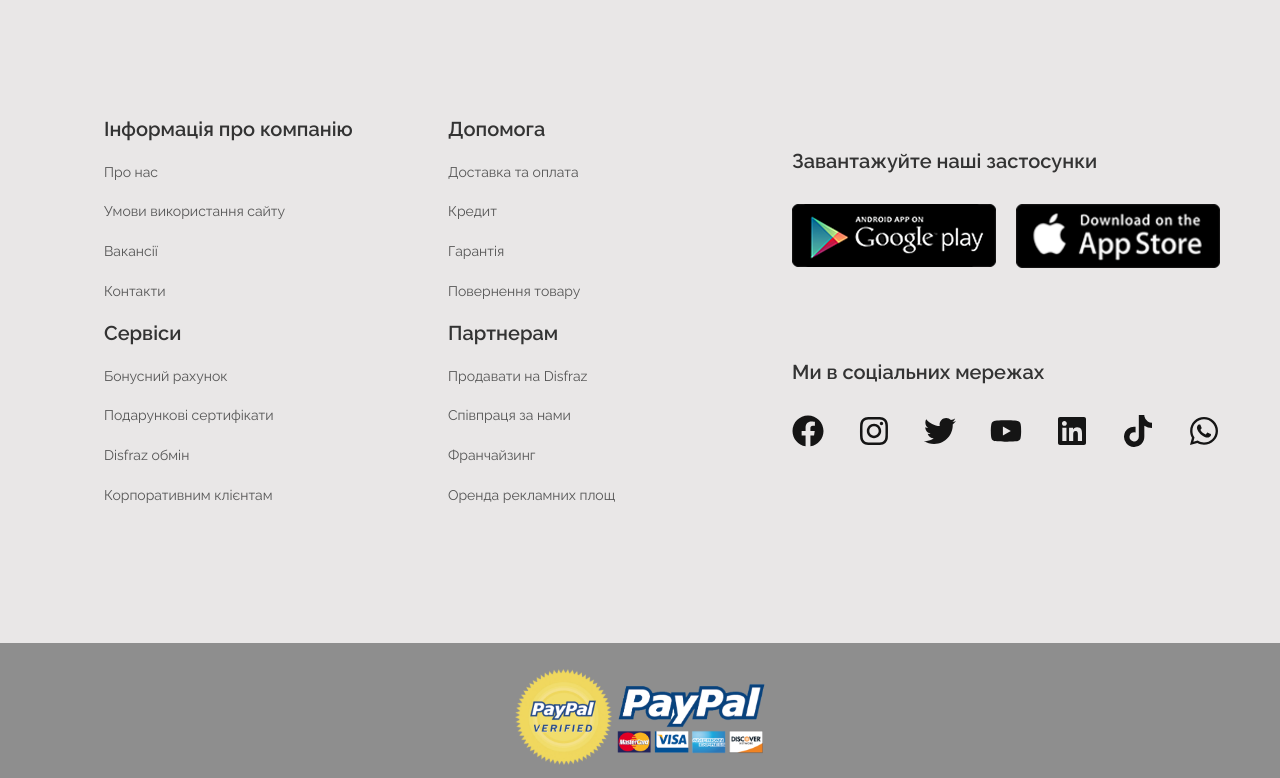
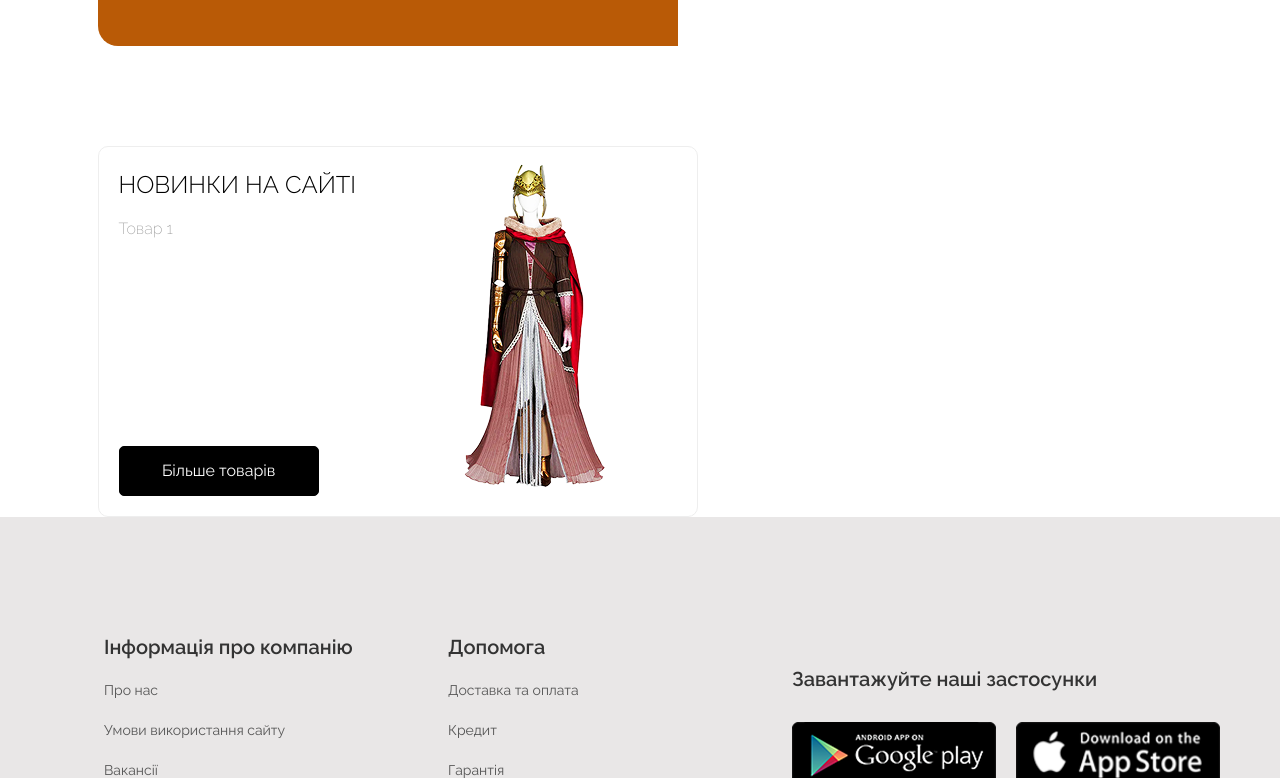
Before and after one commit to sofiyaBV/disfraz, a React (Create React App) app in the folder front-user/: page / in a window 1280 px wide. Shown: the part 653-1431 px from the top of the page. Built offline with nearby package versions, Linux system fonts and the light colour scheme.

Commit message:
new on the site компонент и стили

```diff
--- /dev/null
+++ b/front-user/src/components/homePage/NewsOnTheSite.jsx
@@ -0,0 +1,31 @@
+import ButtonGeneral from "../buttons/ButtonGeneral";
+import style from "../../style/newOnTheSite.module.css";
+
+const NewsOnTheSite = ({
+  title = "Новинки на сайті",
+  productName,
+  img,
+  link,
+}) => {
+  return (
+    // Новинки на сайті
+    <div className={style.general}>
+      <div>
+        <h3>{title}</h3>
+        <p>{productName}</p>
+        <ButtonGeneral
+          initialColor="black"
+          borderColor="black"
+          text="Більше товарів"
+          link={link}
+          textColor="white"
+        />
+      </div>
+      <div>
+        <img src={img} alt={productName} />
+      </div>
+    </div>
+  );
+};
+
+export default NewsOnTheSite;
--- a/front-user/src/components/homePage/Offers.jsx
+++ b/front-user/src/components/homePage/Offers.jsx
@@ -14,7 +14,6 @@ const Offers = ({
   return (
     <div className={style.offers_container}>
       <div className={style.offers_content}>
-        {/* Левая сторона с текстом */}
         <div
           className={style.text_section}
           style={{ backgroundColor, color: textColor }}
@@ -26,12 +25,11 @@ const Offers = ({
             borderColor={textColor}
             text={buttonText}
             width="clamp(1rem, 11vw, 49rem)"
-            height="clamp(2rem, 5vw, 3.13rem)"
+            height="clamp(2rem, 5vw, 4.13rem)"
             link={buttonLink}
             textColor={buttonTextColor}
           />
         </div>
-        {/* Правая сторона с фото */}
         <div className={style.image_section}>
           <img src={img} alt="Offer Foto" />
         </div>
--- a/front-user/src/pages/HomePage.js
+++ b/front-user/src/pages/HomePage.js
@@ -2,11 +2,13 @@ import React, { useEffect, useRef } from "react";
 import style from "../style/pagesStyle/homePage.module.css";
 import Offers from "../components/homePage/Offers";
 import offersData from "../utils/OffersData";
+import NewsOnTheSite from "../components/homePage/NewsOnTheSite";
+
+import foto from "../img/newSite.png";
 
 const HomePage = () => {
   const scrollRef = useRef(null);
 
-  // Автоматическая прокрутка
   useEffect(() => {
     const scrollContainer = scrollRef.current;
     if (!scrollContainer) return;
@@ -45,6 +47,14 @@ const HomePage = () => {
           />
         ))}
       </div>
+      <div className={style.news_general}>
+        <NewsOnTheSite
+          title="Новинки на сайті"
+          productName="Товар 1"
+          img={foto}
+          link="/products"
+        />
+      </div>
     </div>
   );
 };
--- /dev/null
+++ b/front-user/src/style/newOnTheSite.module.css
@@ -0,0 +1,95 @@
+/* Главный контейнер */
+.general {
+    display: flex;
+    /* width: 100%; Занимает всю доступную ширину родителя */
+    max-width: 600px; /* Максимальная ширина для крупных экранов */
+    border: 1px solid #EEEEEE;
+    border-radius: 10px;
+    /* align-items: center; */
+    /* justify-content: flex-start; Элементы выравниваются слева */
+    overflow: hidden; /* Скрываем лишнее */
+    box-sizing: border-box; /* Учитываем padding и border в размерах */
+  }
+
+  /* Контейнер для фото */
+  .general div:nth-child(2) {
+    /* width: 40%; Фото занимает 40% ширины контейнера */
+    height: 100%;
+    display: flex;
+    align-items: center;
+    justify-content: center;
+  }
+
+  /* Изображение */
+  .general img {
+    width: 100%;
+    height: 100%;
+    object-fit: cover; /* Изображение заполняет контейнер */
+    display: block;
+  }
+
+  /* Контейнер для текста и кнопки */
+  .general div:nth-child(1) {
+    width: 60%; /* Текст и кнопка занимают 60% ширины */
+    height: 100%;
+    display: flex;
+    flex-direction: column;
+    /* justify-content: center; */
+    padding: 20px; /* Отступы внутри */
+    box-sizing: border-box;
+  }
+
+  /* Заголовок */
+  .general h3 {
+    font-size: 1.5rem;
+    font-weight: 300;
+    text-transform: uppercase;
+    line-height: 1.5;
+    margin: 0 0 1rem 0; /* Небольшой отступ снизу */
+    text-align: left;
+  }
+
+  /* Подзаголовок */
+  .general p {
+    font-size: 1rem;
+    font-weight: 200;
+    color: #9C9C9C;
+    margin: 0 0 13rem 0; /* Отступ снизу перед кнопкой */
+    text-align: left;
+  }
+
+  /* Стили для кнопки (переопределим стили ButtonGeneral) */
+  .general button {
+    width: 100%; /* Кнопка занимает всю ширину текстового блока */
+    max-width: 200px; /* Ограничиваем ширину кнопки (примерно треть контейнера) */
+    height: 40px; /* Фиксированная высота кнопки */
+    font-size: 1rem;
+    background-color: black;
+    color: white;
+    border: 1px solid black;
+    border-radius: 5px;
+    text-align: center;
+    box-sizing: border-box;
+  }
+
+  /* Адаптация для маленьких экранов */
+  @media (max-width: 480px) {
+    .general {
+      max-width: 100%; /* На маленьких экранах контейнер растягивается */
+      height: 180px; /* Уменьшаем высоту */
+    }
+
+    .general h3 {
+      font-size: 1.2rem;
+    }
+
+    .general p {
+      font-size: 0.9rem;
+    }
+
+    .general button {
+      height: 35px;
+      font-size: 0.9rem;
+      max-width: 180px;
+    }
+  }
--- a/front-user/src/style/offers.module.css
+++ b/front-user/src/style/offers.module.css
@@ -26,7 +26,7 @@
   font-size: clamp(1.5rem, 2.5vw, 2.5rem);
   font-weight: 400;
   text-transform: uppercase;
-  line-height: 1.2;
+  line-height: 3.2;
 }
 
 .text_section p {
--- a/front-user/src/style/pagesStyle/homePage.module.css
+++ b/front-user/src/style/pagesStyle/homePage.module.css
@@ -35,6 +35,13 @@
   scrollbar-width: none;
 }
 
+.news_general {
+  margin-top: 6.25rem;
+  display: flex;
+  flex-direction: column;
+  gap: 1rem;
+}
+
 @media (max-width: 1020px) {
   .general {
     margin: 3rem 1rem 0 1rem;
```
Also changed, not shown: front-user/src/img/newSite.png (added).
